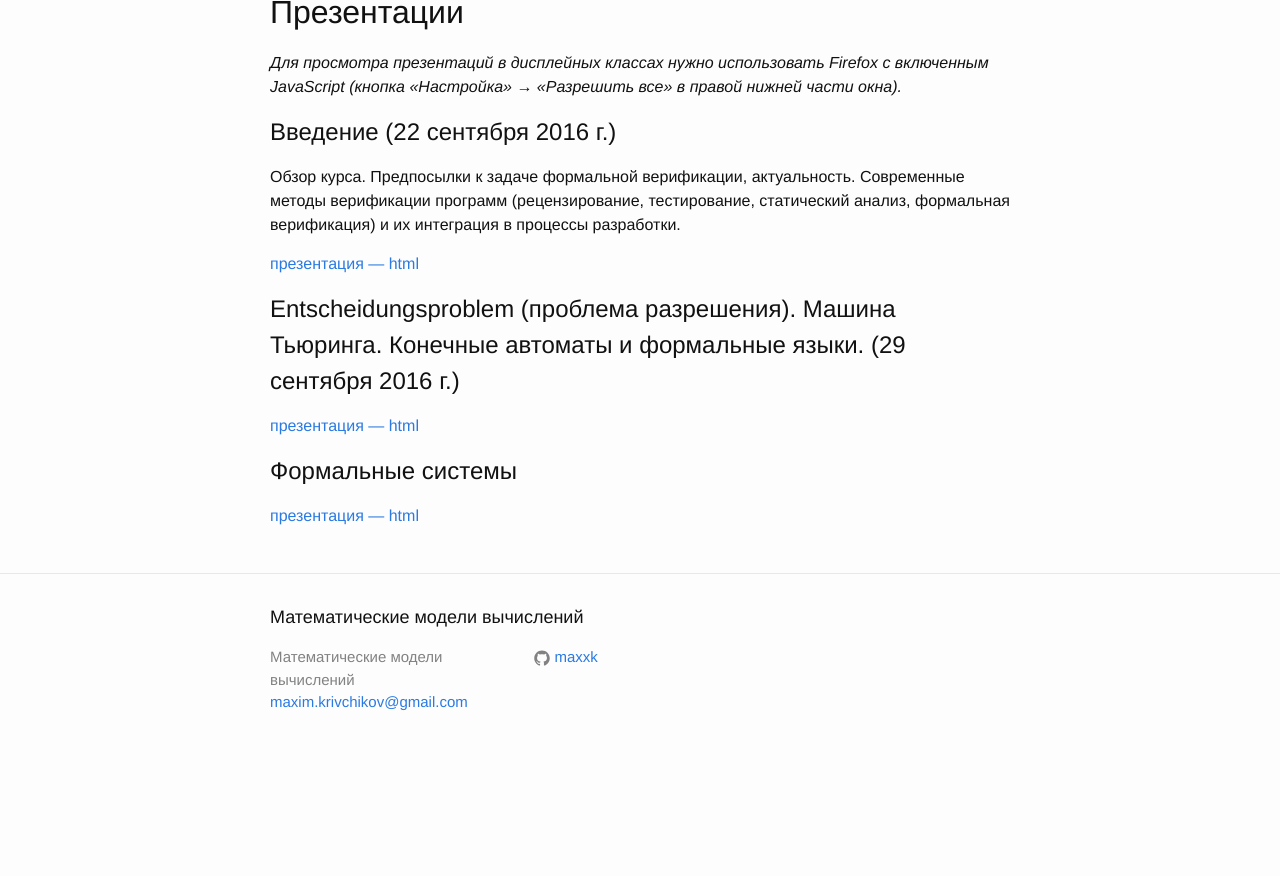
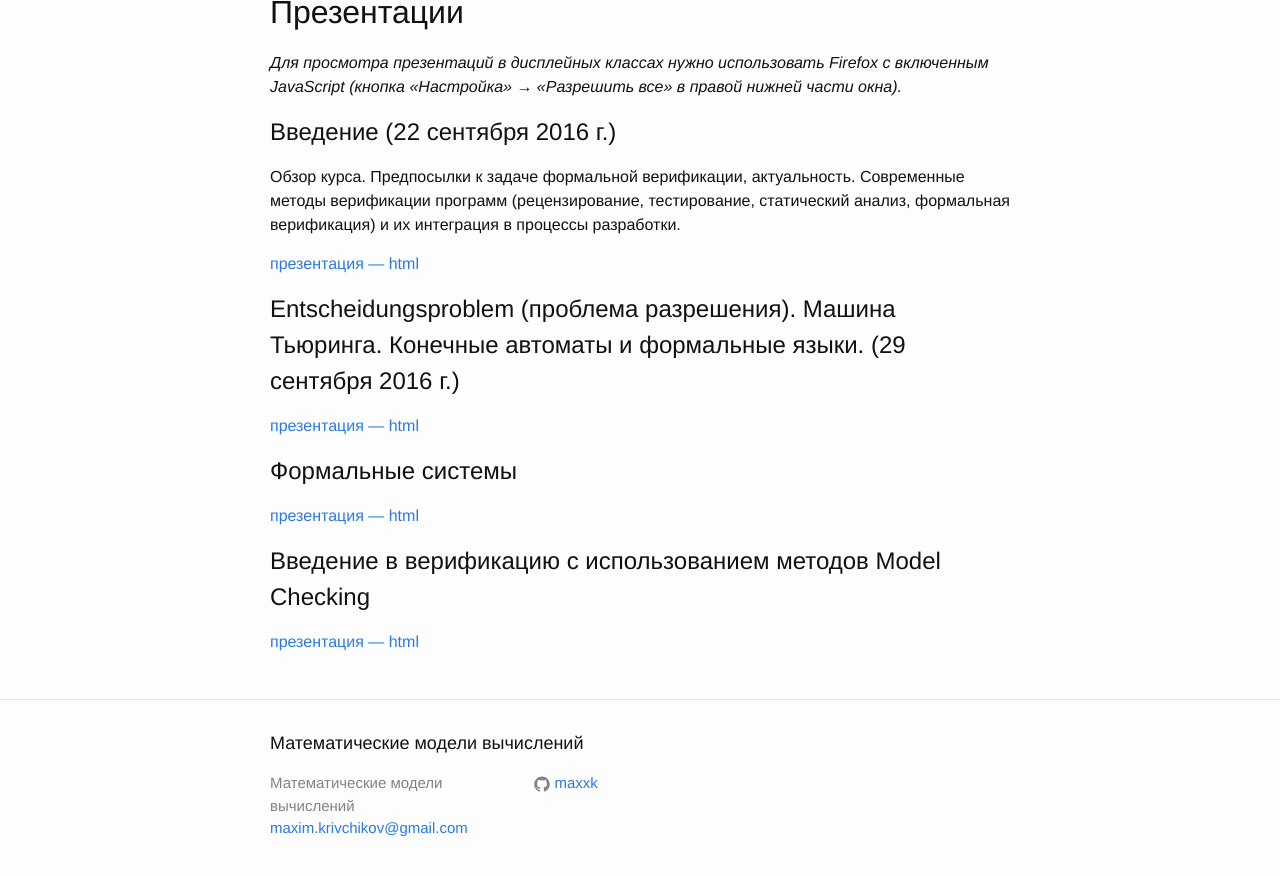
Before and after one commit to maxxk/formal-models, a Jekyll site: the page built from index.md, in a window 1280 px wide and 900 px high, scrolled down 632 px. Shown: the top 876 px of the window. Built offline with Jekyll 4.4.1, drawn with Linux system fonts in a browser that asks for light colours; before the commit the page ends 1406 px from its top, so only the background shows below that.

Commit message:
Add 04 to index.md

```diff
--- a/index.md
+++ b/index.md
@@ -36,3 +36,8 @@ layout: default
 ## Формальные системы
 
 [презентация — html](presentations/03-Logics.html)
+
+
+## Введение в верификацию с использованием методов Model Checking
+
+[презентация — html](presentations/04-Model-Checking.html)
```
